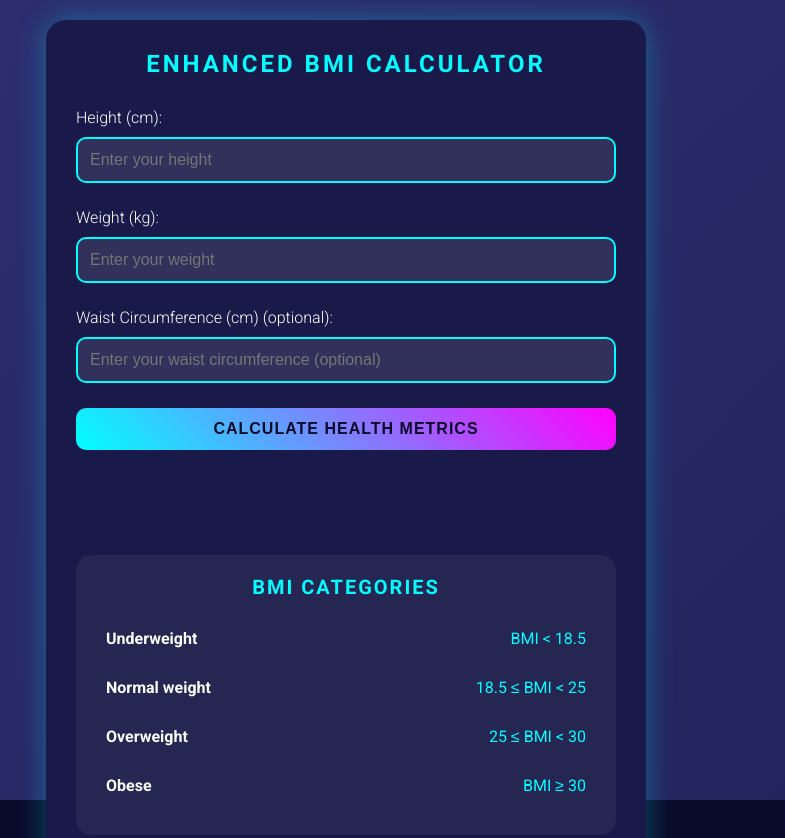
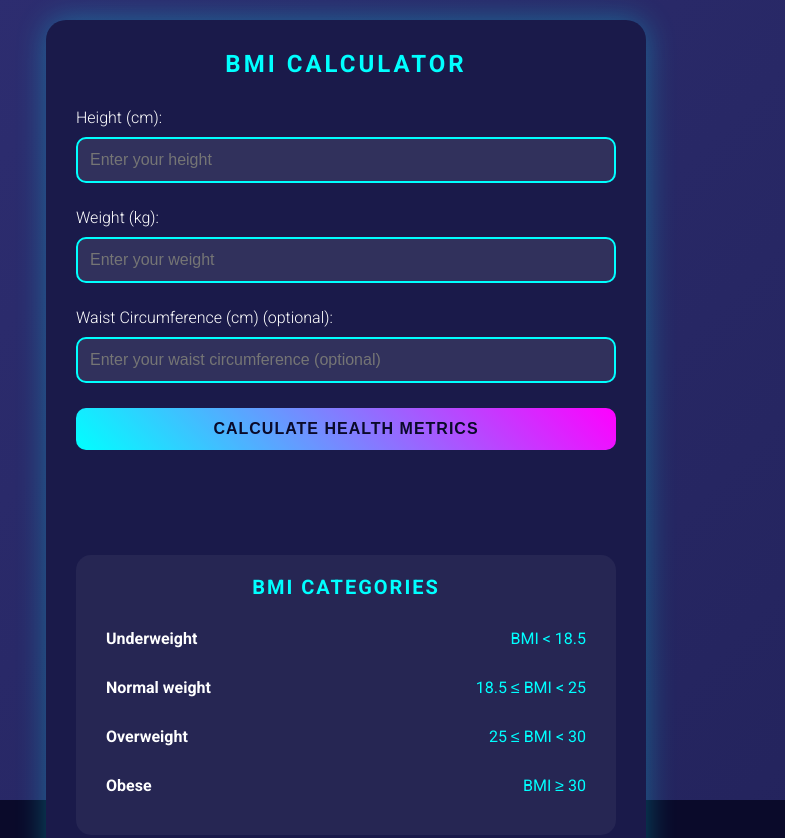
Before and after one commit to jinosabu1999/BMI-Calculator, a plain HTML site: page Index.html in a window 1280 px wide. Shown: the top 838 px of the page, without its empty margins (294-1079 px from the left). Drawn offline with nearby package versions, Linux system fonts and the light colour scheme.

Commit message:
Update Index.html

```diff
--- a/Index.html
+++ b/Index.html
@@ -288,7 +288,7 @@
 <body>
 <div class="background"></div>
 <div class="container">
-    <h1>Enhanced BMI Calculator</h1>
+    <h1>BMI Calculator</h1>
     <div class="input-wrapper">
         <label for="height">Height (cm):</label>
         <input type="number" id="height" placeholder="Enter your height" min="0" step="any">
```
